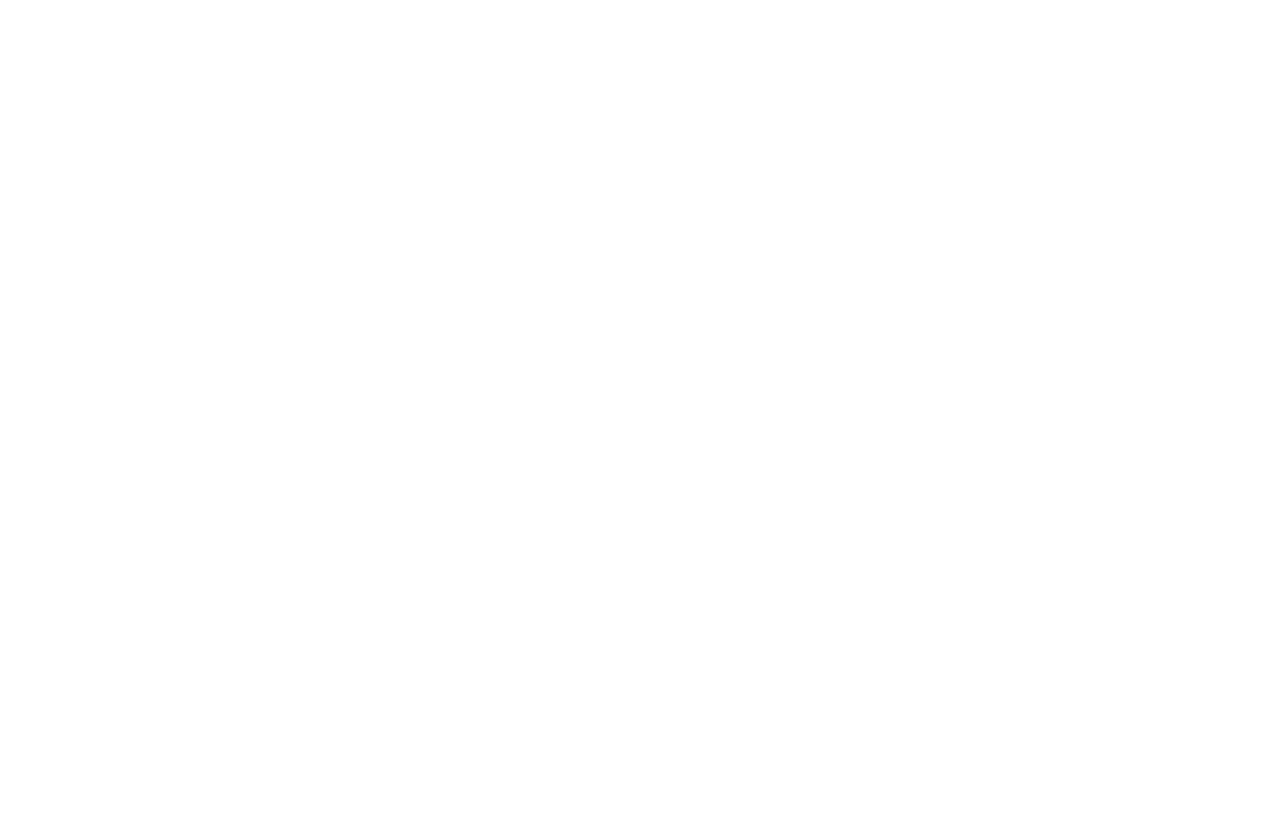
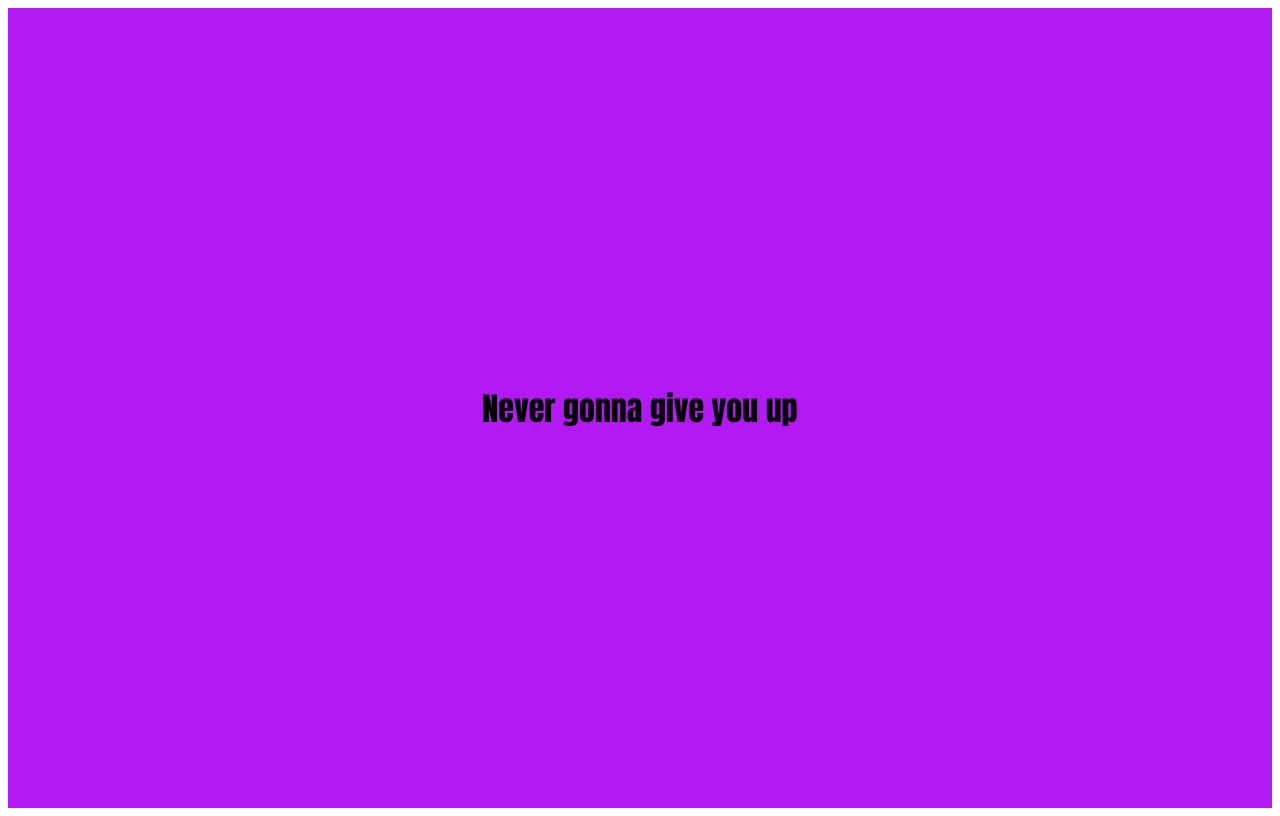
Before and after one commit to Gaki13/vue-hello, a plain HTML site: page index.html in a window 1280 px wide. Drawn offline with nearby package versions, Linux system fonts and the light colour scheme.

Commit message:
stampa di un testo tramite vuejs

```diff
--- a/css/style.css
+++ b/css/style.css
@@ -0,0 +1,9 @@
+#root{
+    width: 100%;
+    height: 100vh;
+    display: flex;
+    justify-content: center;
+    align-items: center;
+    font-family: Impact, Haettenschweiler, 'Arial Narrow Bold', sans-serif;
+    background-color: #B319F5;
+}
--- a/index.html
+++ b/index.html
@@ -9,7 +9,9 @@
         <link rel="stylesheet" href="css/style.css">
     </head>
     <body>
-
+        <div id="root">
+            <h1>{{ message }}</h1>
+        </div>
         <!-- link vuejs -->
         <script src="https://cdn.jsdelivr.net/npm/vue@2/dist/vue.js"></script>
         <!-- link javascript -->
--- a/js/main.js
+++ b/js/main.js
@@ -0,0 +1,6 @@
+const root = new Vue({
+    el: '#root',
+    data: {
+        message: 'Never gonna give you up'
+    }
+})
```
